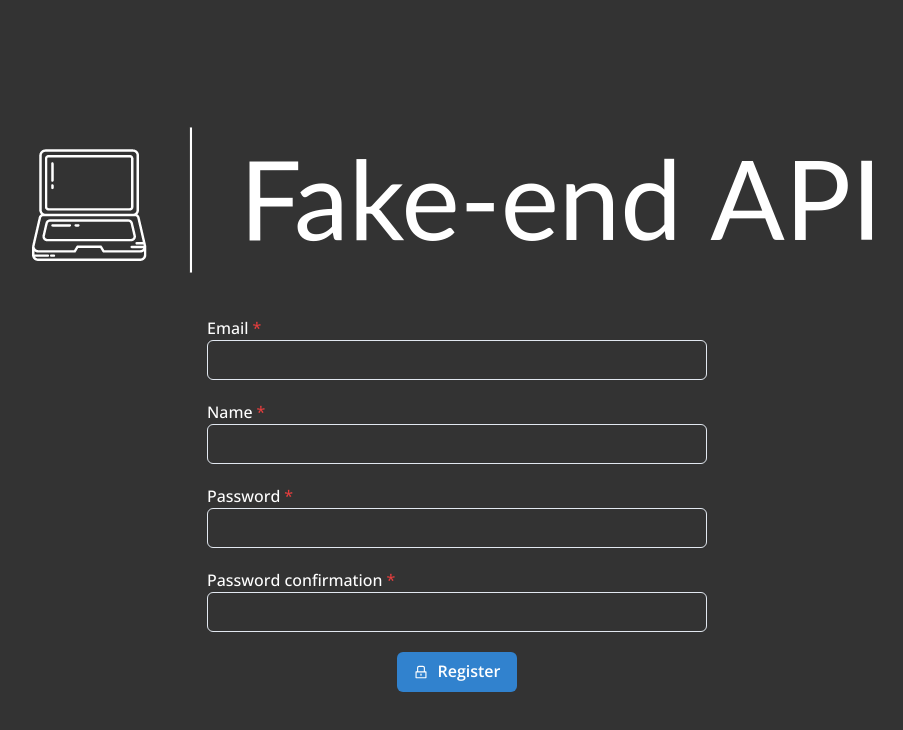
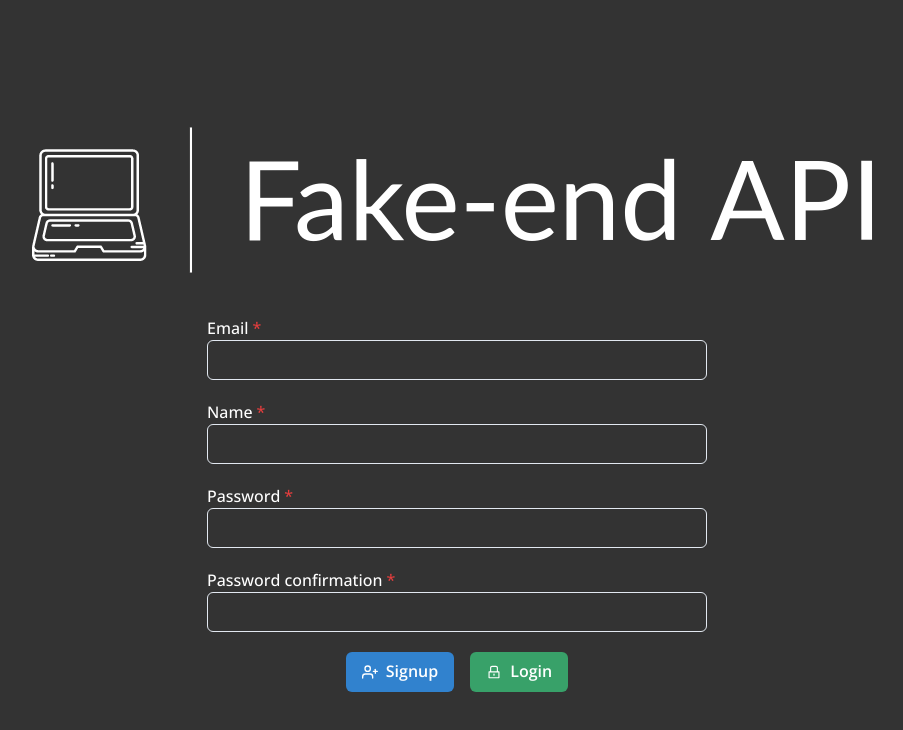
Before and after one commit to joseMarciano/front-fake-end, a Next.js app: page /signup in a window 1280 px wide. Shown: the top 730 px of the page, without its empty margins (183-1086 px from the left). Built offline with nearby package versions, Linux system fonts and the light colour scheme.

Commit message:
refactor: add login login in signup page

```diff
--- a/pages/signup/index.tsx
+++ b/pages/signup/index.tsx
@@ -1,4 +1,4 @@
-import { FormControl, FormLabel, Input, Button, Flex, Box, VStack, Image, useToast } from "@chakra-ui/react"
+import { FormControl, FormLabel, Input, Button, Flex, Box, VStack, Image, useToast, HStack } from "@chakra-ui/react"
 import FormInput from "../../components/formInput"
 import { useForm } from "react-hook-form"
 import * as yup from "yup"
@@ -7,6 +7,8 @@ import { AiOutlineLock } from 'react-icons/ai'
 import { ReactNode, useState } from "react"
 import { useHttpContext } from "../../contexts/HttpContext"
 import { useRouter } from "next/router"
+import { FiUserPlus } from "react-icons/fi"
+import Link from "../../components/link"
 
 
 const FIELDS = [
@@ -106,9 +108,12 @@ export default function SignUp() {
             >
                 <VStack spacing={5} justifyContent="center">
                     {FIELDS.map(renderField)}
-                    <Box >
-                        <Button isLoading={isLoading} leftIcon={<AiOutlineLock />} colorScheme="blue" color="white" type="submit">Register</Button>
-                    </Box>
+                    <HStack justifyContent="center" spacing="1rem">
+                        <Button type="submit" isLoading={isLoading} leftIcon={<FiUserPlus />} colorScheme="blue">Signup</Button>
+                        <Link to="/login">
+                            <Button leftIcon={<AiOutlineLock />} colorScheme="green" color="white" type="submit">Login</Button>
+                        </Link>
+                    </HStack>
                 </VStack>
             </FormControl>
         </VStack>
```
